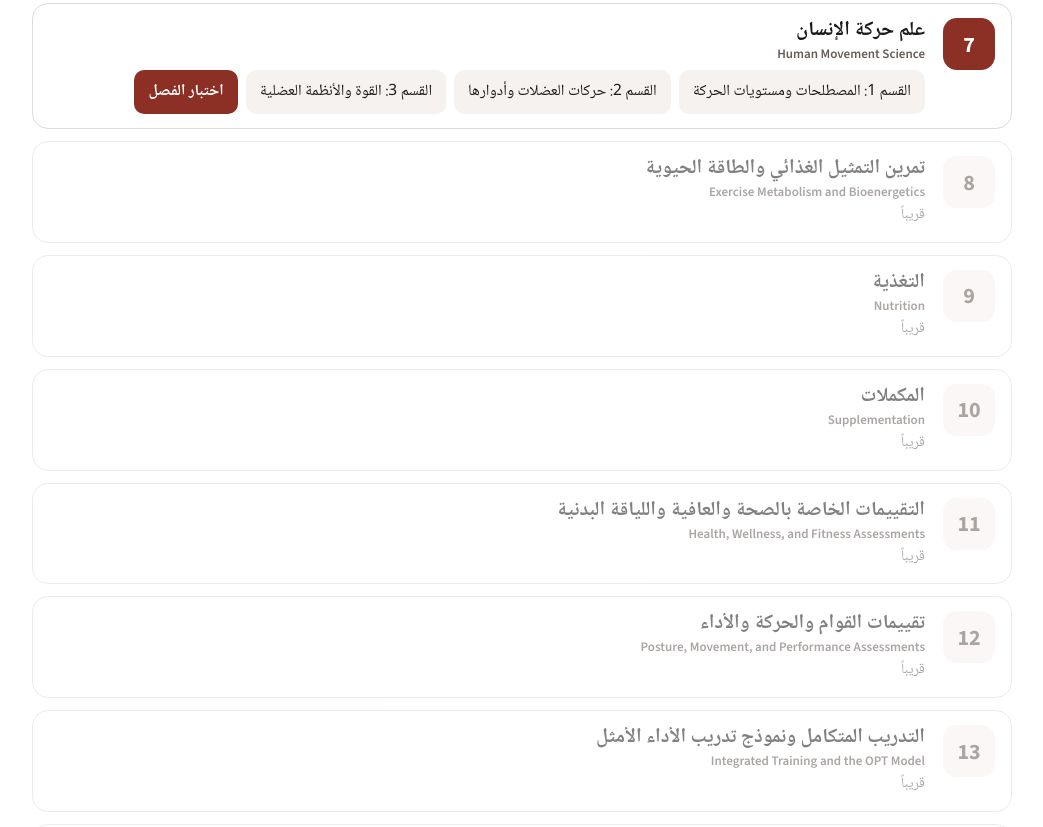
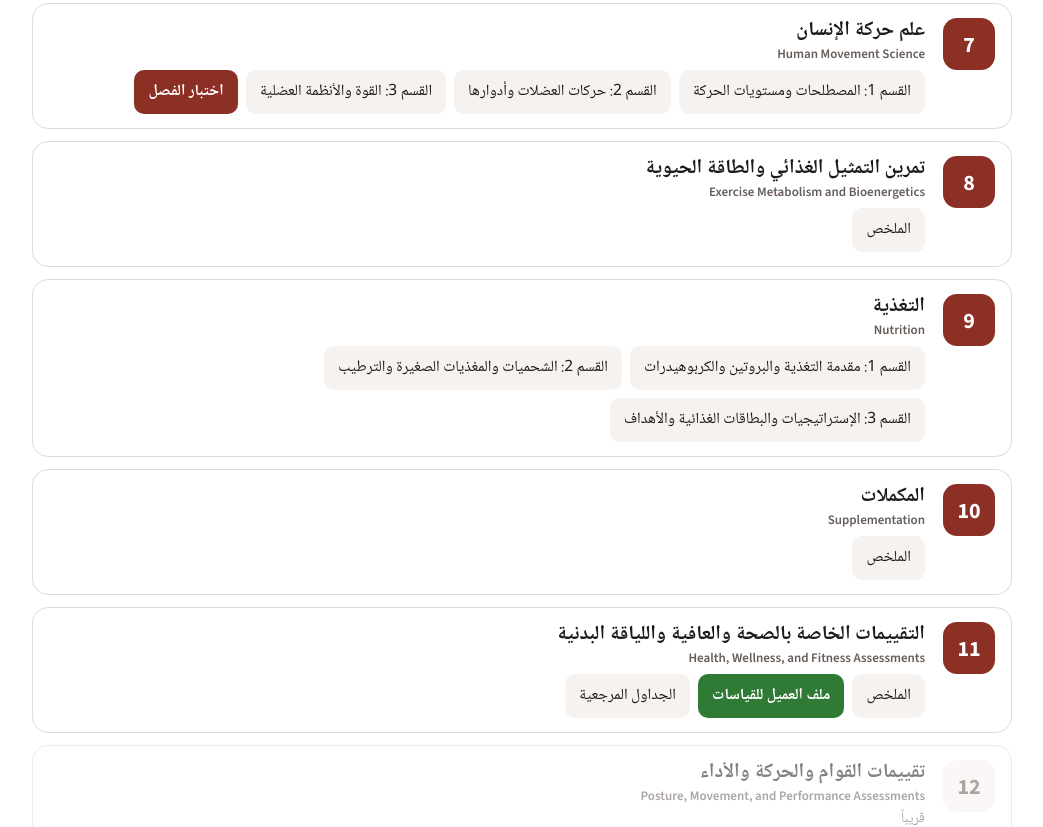
Before and after one commit to ammultimedia/PersonalTraining, a plain HTML site: page index.html in a window 1280 px wide. Shown: the part 1973-2800 px from the top of the page, without its empty margins (118-1161 px from the left). Drawn offline with nearby package versions, Linux system fonts and the light colour scheme.

Commit message:
Add chapter 8–11 study summaries (ch9 in 3 parts); link ch11 to client file
Co-Authored-By: Claude Opus 5.5 <noreply@anthropic.com>
Claude-Session: https://claude.ai/code/session_01GDwcwurR2Dx33VCx9ZMWXm

```diff
--- a/index.html
+++ b/index.html
@@ -66,7 +66,7 @@ footer{color:var(--mute);font-size:14px;border-top:1px solid var(--line)}
 <footer class="band"><div class="wrap">للدراسة الشخصية فقط. نتائج الاختبارات تُحفظ في متصفح كل جهاز على حدة. آخر تحديث: <span id="upd"></span></div></footer>
 <script>
 // ===== Edit here when a chapter is added =====
-const UPDATED='26 نوفمبر 2026';
+const UPDATED='28 نوفمبر 2026';
 const EXTRAS=[
  {t:'ملف العميل للقياسات',d:'نماذج التقييم الثمانية بالتسلسل مع الحسابات التلقائية، والتوقيع والطباعة بشعار المدرب، والنماذج الفارغة والجداول المرجعية (الفصل 11)',links:[['افتحي ملف العميل','client-file/index.html','hw'],['النماذج الفارغة','client-file/index.html#/blank'],['الجداول المرجعية','client-file/index.html#/tables']]},
  {t:'مراجعة سريعة: الفصلان 5 و6',d:'جداول مختصرة لأهم النقاط',links:[['اطّلعي هنا','extras/review-ch5-6.html'],['تنزيل PDF','extras/review-ch5-6.pdf']]},
@@ -86,10 +86,10 @@ const CH=[
  {n:5,t:'الأجهزة العصبية والعضلية والعظمية',e:'The Nervous, Skeletal, and Muscular Systems',parts:[['القسم 1: الجهاز العصبي','ch05/part1-nervous.pdf'],['القسم 2: الجهاز العظمي','ch05/part2-skeletal.pdf'],['القسم 3: الجهاز العضلي','ch05/part3-muscular.pdf']],quiz:'ch05/quiz.html',extra:[['اختبار الأكاديمية (16/20)','ch05/academy-quiz.html','quiz']]},
  {n:6,t:'الجهاز القلبي التنفسي والغدد الصماء والجهاز الهضمي',e:'Cardiorespiratory, Endocrine, and Digestive Systems',parts:[['القسم 1: القلبي التنفسي','ch06/part1-cardiorespiratory.pdf'],['القسم 2: الغدد الصماء','ch06/part2-endocrine.pdf'],['القسم 3: الجهاز الهضمي','ch06/part3-digestive.pdf']],quiz:'ch06/quiz.html',extra:[['اختبار الأكاديمية (14/20)','ch06/academy-quiz.html','quiz']]},
  {n:7,t:'علم حركة الإنسان',e:'Human Movement Science',parts:[['القسم 1: المصطلحات ومستويات الحركة','ch07/part1-terms-planes.pdf'],['القسم 2: حركات العضلات وأدوارها','ch07/part2-muscle-actions.pdf'],['القسم 3: القوة والأنظمة العضلية','ch07/part3-force-systems.pdf']],quiz:'ch07/quiz.html'},
- {n:8,t:'تمرين التمثيل الغذائي والطاقة الحيوية',e:'Exercise Metabolism and Bioenergetics'},
- {n:9,t:'التغذية',e:'Nutrition'},
- {n:10,t:'المكملات',e:'Supplementation'},
- {n:11,t:'التقييمات الخاصة بالصحة والعافية واللياقة البدنية',e:'Health, Wellness, and Fitness Assessments'},
+ {n:8,t:'تمرين التمثيل الغذائي والطاقة الحيوية',e:'Exercise Metabolism and Bioenergetics',parts:[['الملخص','ch08/summary.pdf']]},
+ {n:9,t:'التغذية',e:'Nutrition',parts:[['القسم 1: مقدمة التغذية والبروتين والكربوهيدرات','ch09/part1-intro-protein-carbs.pdf'],['القسم 2: الشحميات والمغذيات الصغيرة والترطيب','ch09/part2-lipids-micronutrients-hydration.pdf'],['القسم 3: الإستراتيجيات والبطاقات الغذائية والأهداف','ch09/part3-strategies-labels-goals.pdf']]},
+ {n:10,t:'المكملات',e:'Supplementation',parts:[['الملخص','ch10/summary.pdf']]},
+ {n:11,t:'التقييمات الخاصة بالصحة والعافية واللياقة البدنية',e:'Health, Wellness, and Fitness Assessments',parts:[['الملخص','ch11/summary.pdf']],extra:[['ملف العميل للقياسات','client-file/index.html','hw'],['الجداول المرجعية','client-file/index.html#/tables']]},
  {n:12,t:'تقييمات القوام والحركة والأداء',e:'Posture, Movement, and Performance Assessments'},
  {n:13,t:'التدريب المتكامل ونموذج تدريب الأداء الأمثل',e:'Integrated Training and the OPT Model'},
  {n:14,t:'مفاهيم تدريب المرونة',e:'Flexibility Training Concepts'},
```
Also changed, not shown: 6 other files.
